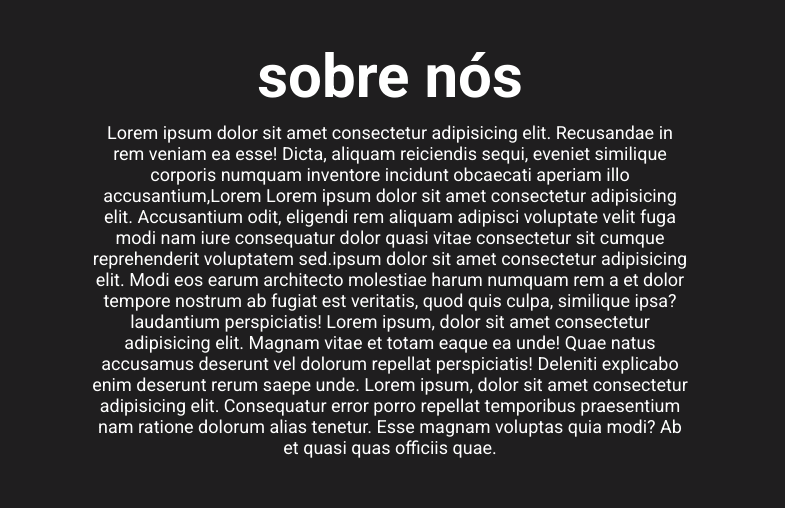
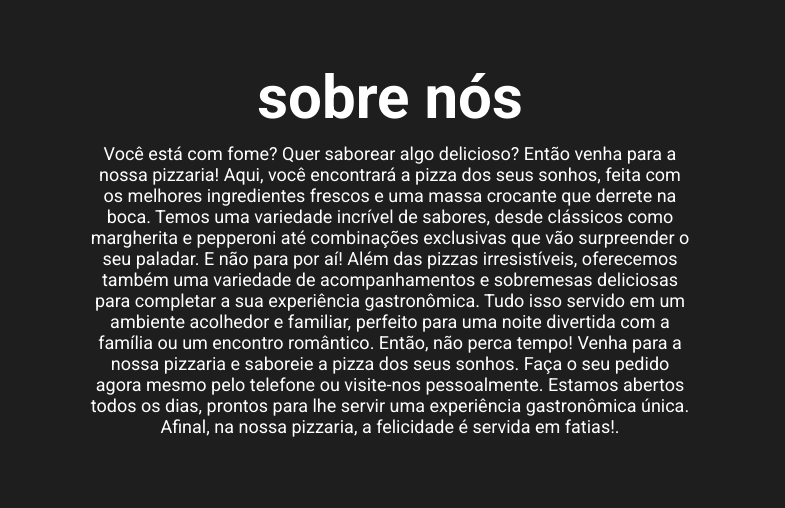
Before and after one commit to Yanzinho10/projeto-pizzaria, a plain HTML site: page index.html in a window 1280 px wide. Shown: the part 802-1310 px from the top of the page, 0-785 px from the left. Drawn offline with nearby package versions, Linux system fonts and the light colour scheme; grey boxes are pictures that could not be loaded.

Commit message:
first commit

```diff
--- a/index.html
+++ b/index.html
@@ -51,28 +51,21 @@
     <div class="main">
         <div class="contentsobre">
             <h2>sobre nós</h2>
-            <p>Lorem ipsum dolor sit amet consectetur adipisicing elit.
-                 Recusandae in rem veniam ea esse! Dicta,
-                 aliquam reiciendis sequi,
-                 eveniet similique
-                 corporis numquam inventore incidunt obcaecati
-                  aperiam illo accusantium,Lorem  Lorem ipsum dolor
-                  sit amet consectetur adipisicing elit. Accusantium odit,
-                  eligendi rem aliquam adipisci voluptate velit fuga modi
-                  nam iure consequatur dolor quasi vitae consectetur sit
-                  cumque reprehenderit voluptatem sed.ipsum dolor sit amet
-                  consectetur adipisicing elit. Modi eos earum architecto
-                  molestiae harum numquam rem a et dolor tempore nostrum ab
-                  fugiat est veritatis, quod quis culpa, similique ipsa?
-                  laudantium perspiciatis! Lorem ipsum, dolor sit amet
-                   consectetur adipisicing elit. Magnam vitae et totam
-                   eaque ea unde! Quae natus accusamus deserunt vel dolorum
-                   repellat perspiciatis! Deleniti explicabo enim deserunt rerum
-                   saepe unde. Lorem ipsum, dolor sit amet consectetur adipisicing
-                   elit. Consequatur error porro repellat temporibus praesentium
-                   nam ratione
-                   dolorum alias tenetur. Esse magnam voluptas
-                   quia modi? Ab et quasi quas officiis quae.</p>
+            <p>Você está com fome? Quer saborear algo delicioso? Então venha para a nossa pizzaria! Aqui,
+                 você encontrará a pizza dos seus sonhos, feita com os melhores ingredientes frescos e uma massa crocante
+                que derrete na boca. Temos uma variedade incrível de sabores, desde clássicos como margherita e pepperoni
+                até combinações exclusivas que vão surpreender o seu paladar.
+
+                E não para por aí! Além das pizzas irresistíveis, oferecemos também uma
+                 variedade de acompanhamentos e sobremesas deliciosas para completar a sua experiência
+                 gastronômica. Tudo isso servido em um ambiente acolhedor e familiar, perfeito para uma
+
+                 noite divertida com a família ou um encontro romântico.
+
+                Então, não perca tempo! Venha para a nossa pizzaria e saboreie a pizza dos seus sonhos.
+                 Faça o seu pedido agora mesmo pelo telefone ou visite-nos pessoalmente. Estamos abertos todos os dias,
+                 prontos para lhe servir uma experiência gastronômica única. Afinal, na nossa pizzaria, a felicidade é servida
+                  em fatias!.</p>
         </div>
         <div class="cozinha">
             <img src="./img/cozinha.jpg" alt="">
```
